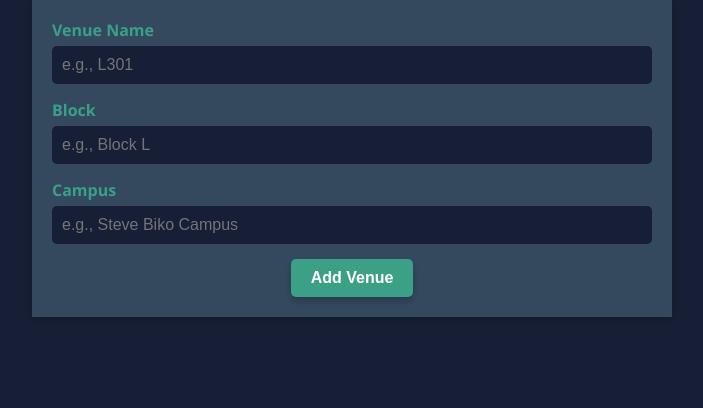
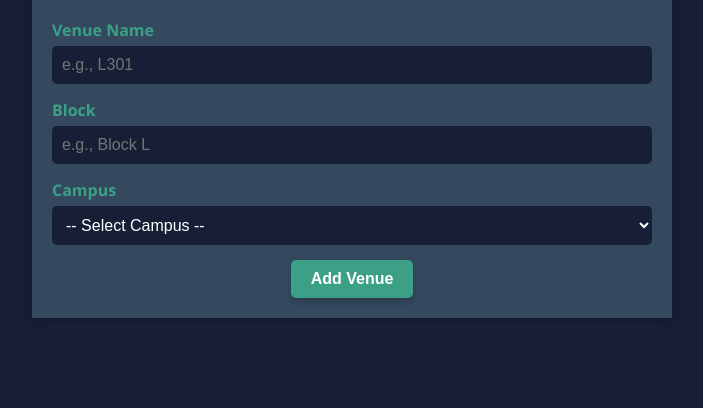
Before and after one commit to MandisaBiyela/SFEN301, a Flask app: page /venue_add.html in a window 1280 px wide. Shown: the part 243-651 px from the top of the page, without its empty margins (288-991 px from the left). Run offline with Flask 3, Linux system fonts and the light colour scheme; data that the repository does not hold is empty.

Commit message:
venue dropdown list

```diff
--- a/templates/venue_add.html
+++ b/templates/venue_add.html
@@ -42,8 +42,15 @@
                     <input type="text" id="block" name="block" placeholder="e.g., Block L" required>
                 </div>
                 <div class="form-group">
-                    <label for="campus">Campus</label>
-                    <input type="text" id="campus" name="campus" placeholder="e.g., Steve Biko Campus" required>
+                 <label for="campus">Campus</label>
+                 <select id="campus" name="campus" required>
+                 <option value="">-- Select Campus --</option>
+                  <option value="Steve Biko Campus">Steve Biko Campus</option>
+                 <option value="ML Sultan Campus">ML Sultan Campus</option>
+                 <option value="Ritson Campus">Ritson Campus</option>
+                 <option value="Indumiso Campus">Indumiso Campus</option>
+                  <option value="Midlands Campus">Midlands Campus</option>
+                 </select>
                 </div>
                 <button type="submit" class="submit-btn">Add Venue</button>
             </form>
```
